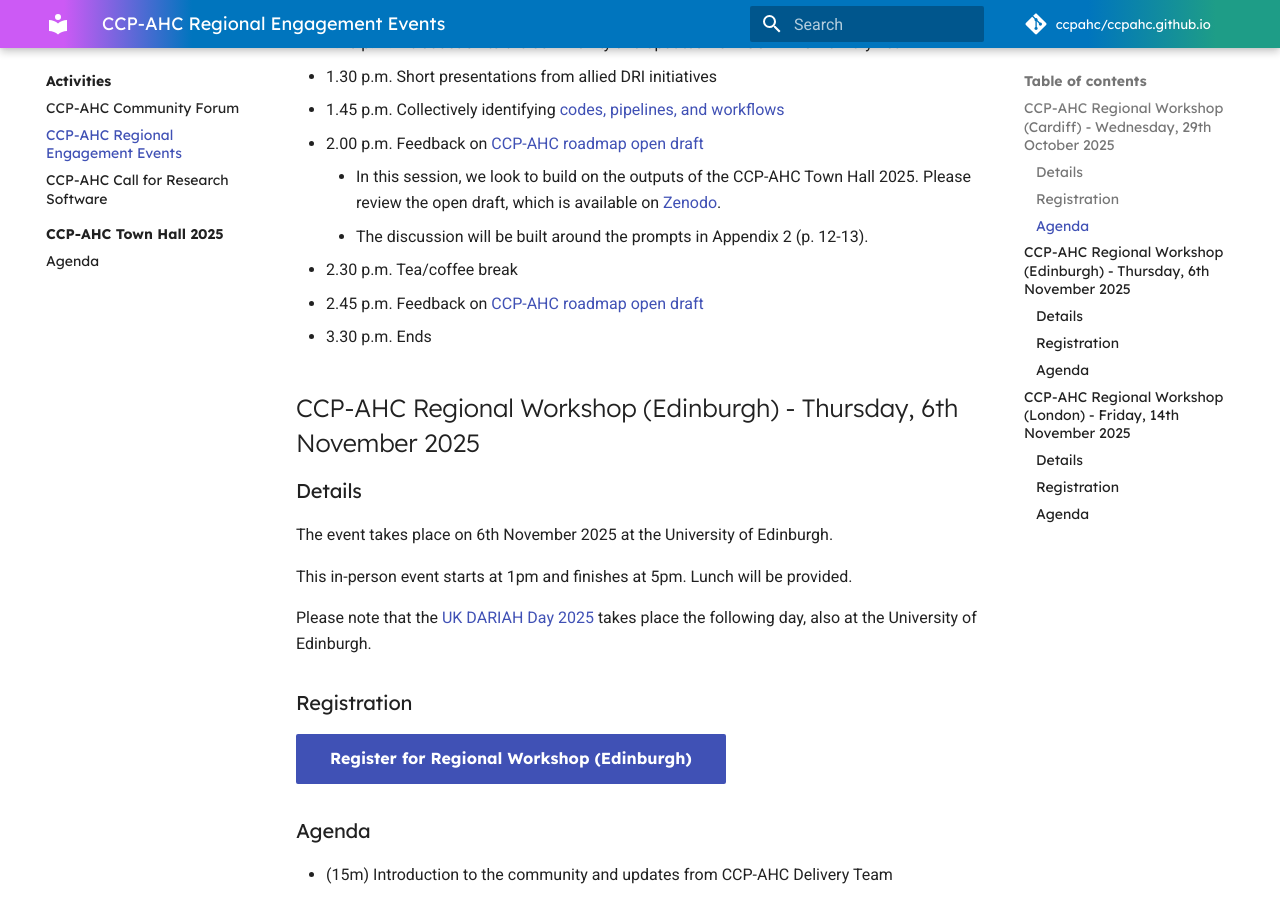
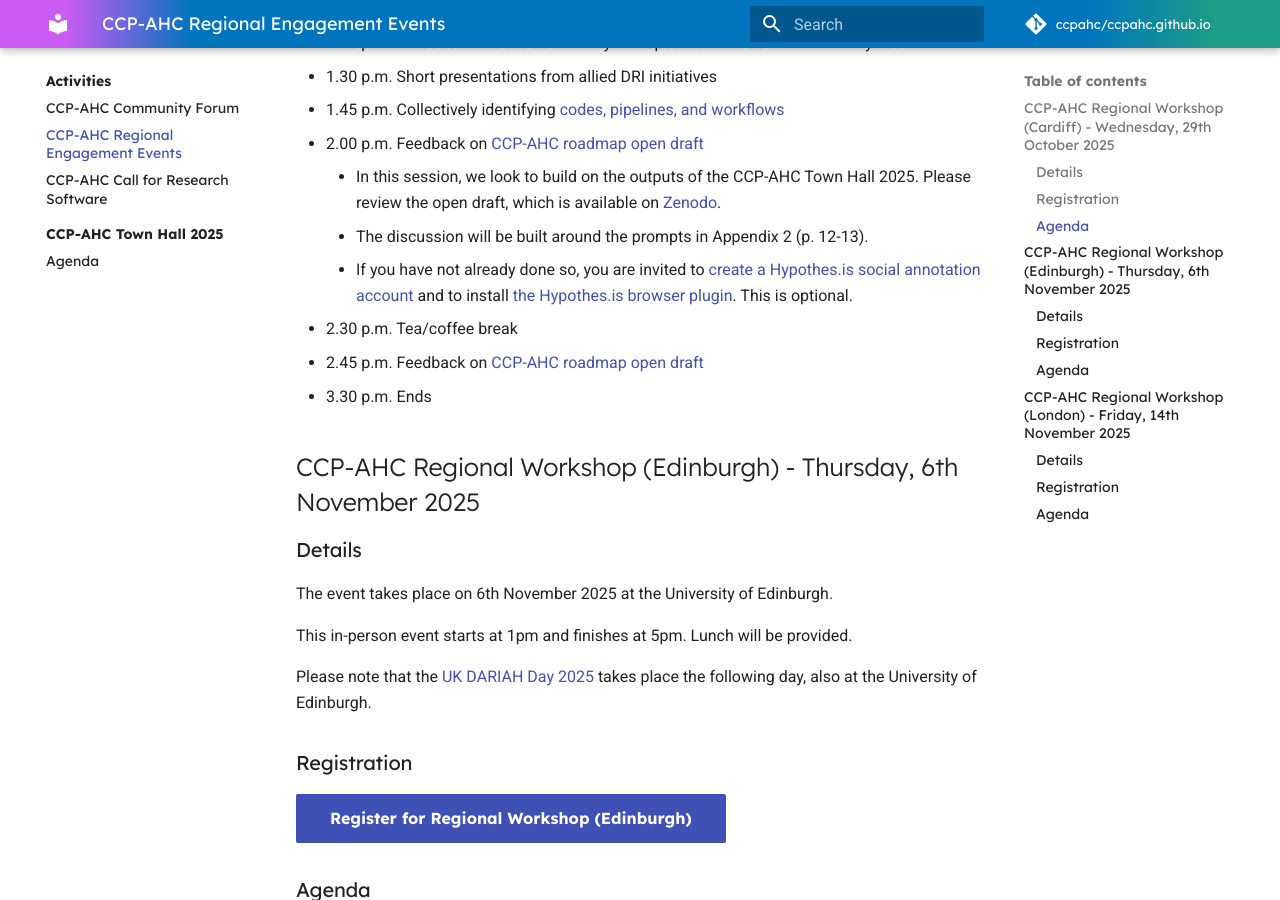
Before and after one commit to ccpahc/ccpahc.github.io, an MkDocs documentation site: the page built from docs/activities/regional-engagement.md, in a window 1280 px wide and 900 px high, scrolled down 967 px. Built offline with MkDocs 1.6.1 and Material for MkDocs 9.7.7, drawn with Linux system fonts in a browser that asks for light colours; comment, search, counter and statistics services are not loaded.

Commit message:
Invite participants to create Hypothes.is account
Added invitation to create a Hypothes.is account and install the browser plugin.

```diff
--- a/docs/activities/regional-engagement.md
+++ b/docs/activities/regional-engagement.md
@@ -26,6 +26,7 @@ This in-person event starts at 12.30pm (arrival/lunch) with the main session run
 - 2.00 p.m. Feedback on [CCP-AHC roadmap open draft](https://zenodo.org/records/17099176)
     - In this session, we look to build on the outputs of the CCP-AHC Town Hall 2025. Please review the open draft, which is available on [Zenodo](https://zenodo.org/records/17099176).
     - The discussion will be built around the prompts in Appendix 2 (p. 12-13).
+    - If you have not already done so, you are invited to [create a Hypothes.is social annotation account](https://hypothes.is/signup) and to install [the Hypothes.is browser plugin](https://web.hypothes.is/web-app-start/). This is optional.
 - 2.30 p.m. Tea/coffee break
 - 2.45 p.m. Feedback on [CCP-AHC roadmap open draft](https://zenodo.org/records/17099176)
 - 3.30 p.m. Ends
```
